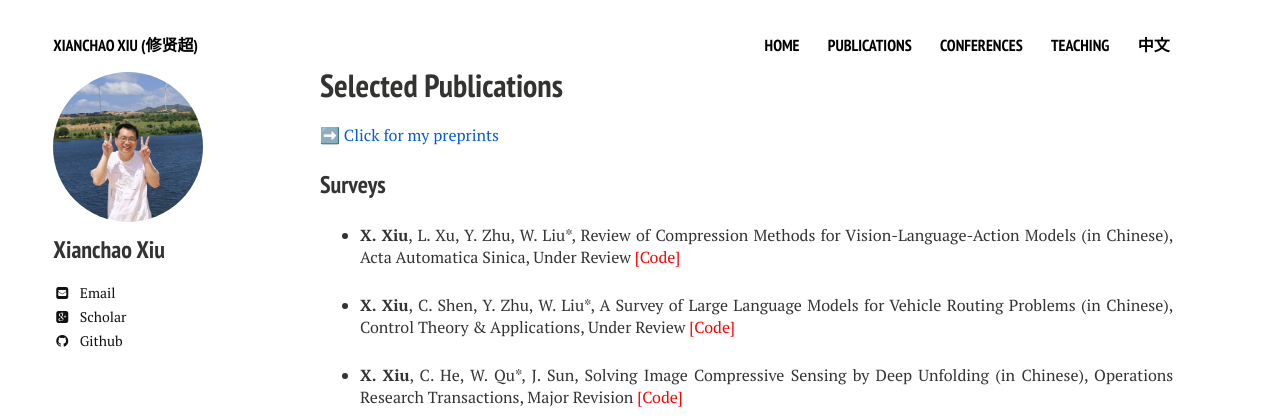
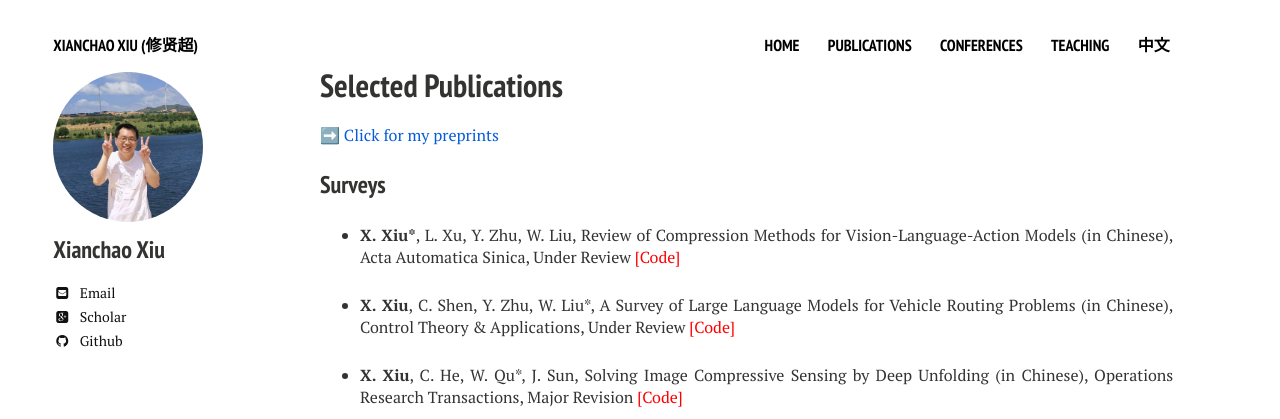
Before and after one commit to xianchaoxiu/xianchaoxiu.github.io, a Jekyll site: the page built from publications/index.md, in a window 1280 px wide. Shown: the top 419 px of the page. Built offline with Jekyll 4.4.1, drawn with Linux system fonts in a browser that asks for light colours; nearby versions of some CDN libraries.

Commit message:
Update index.md

```diff
--- a/publications/index.md
+++ b/publications/index.md
@@ -12,7 +12,7 @@ share: false
 
 ### Surveys
 
-* <b>X. Xiu</b>, L. Xu, Y. Zhu, W. Liu*, Review of Compression Methods for Vision-Language-Action Models (in Chinese), Acta Automatica Sinica, Under Review <a href="https://github.com/xianchaoxiu/COM4VLA" class="textlink" target="_blank" style="color: red;">[Code]</a>
+* <b>X. Xiu*</b>, L. Xu, Y. Zhu, W. Liu, Review of Compression Methods for Vision-Language-Action Models (in Chinese), Acta Automatica Sinica, Under Review <a href="https://github.com/xianchaoxiu/COM4VLA" class="textlink" target="_blank" style="color: red;">[Code]</a>
 
 * <b>X. Xiu</b>, C. Shen, Y. Zhu, W. Liu*, A Survey of Large Language Models for Vehicle Routing Problems (in Chinese), Control Theory & Applications, Under Review  <a href="https://github.com/xianchaoxiu/LLM4VRP" class="textlink" target="_blank" style="color: red;">[Code]</a>
 
```
